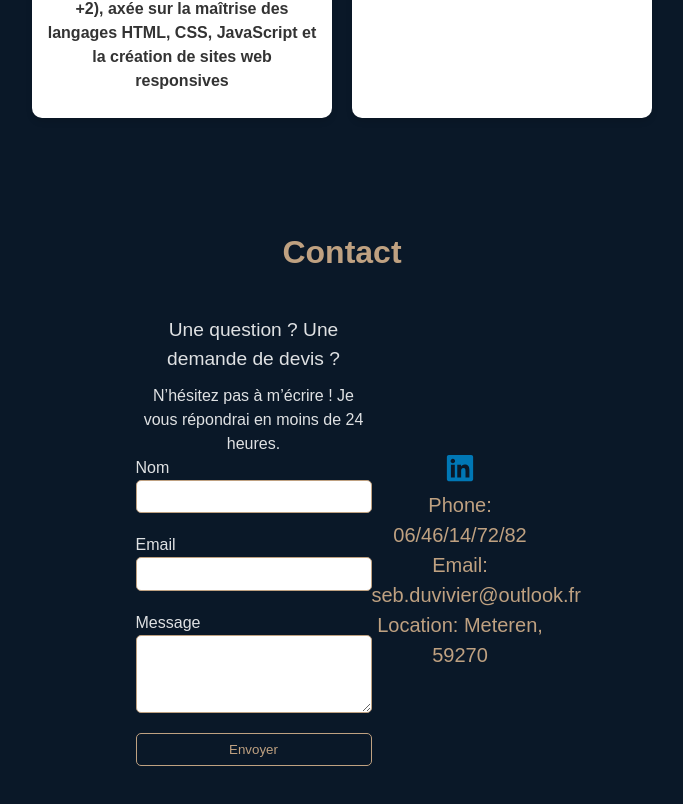
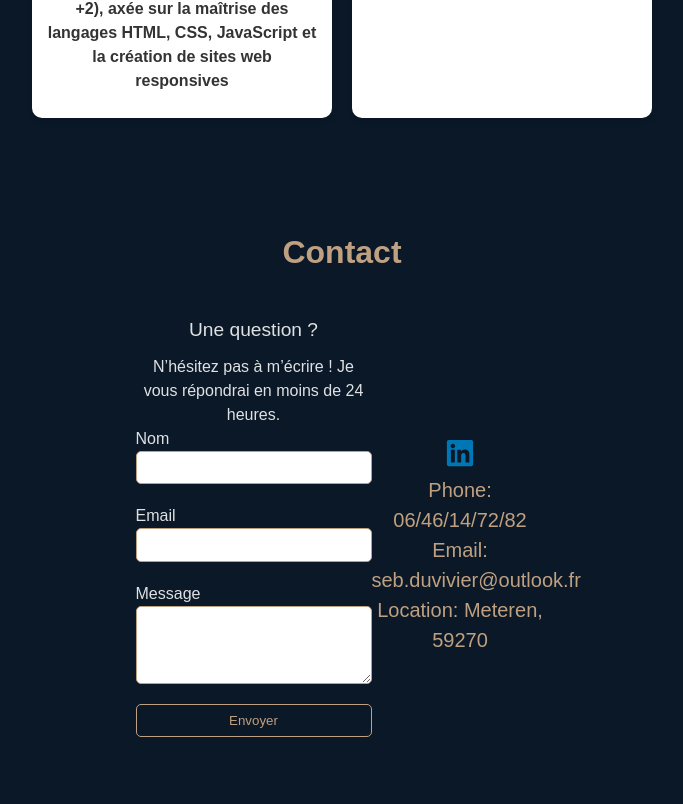
Before and after one commit to YoDaMned59/mon-portfolio, a React (Vite) app in the folder mon-portfolio/: page / in a window 1280 px wide. Shown: the part 1925-2729 px from the top of the page, without its empty margins (298-981 px from the left). Built offline with nearby package versions, Linux system fonts and the light colour scheme.

Commit message:
delete span

```diff
--- a/mon-portfolio/src/components/Contact.jsx
+++ b/mon-portfolio/src/components/Contact.jsx
@@ -35,9 +35,8 @@ export const Contact = () => {
     <div className="container">
         <div className="contact-content">
             <div className="form-container">
-                <span>Une question ? Une demande de devis ?</span>
+                <span>Une question ?</span>
                 <p> N’hésitez pas à m’écrire ! Je vous répondrai en moins de 24 heures.</p>
-
                 <form ref={form} onSubmit={sendEmail}>
                     <label htmlFor="name">Nom</label>
                     <input type="text" name="to_name" id="name" required />
```
